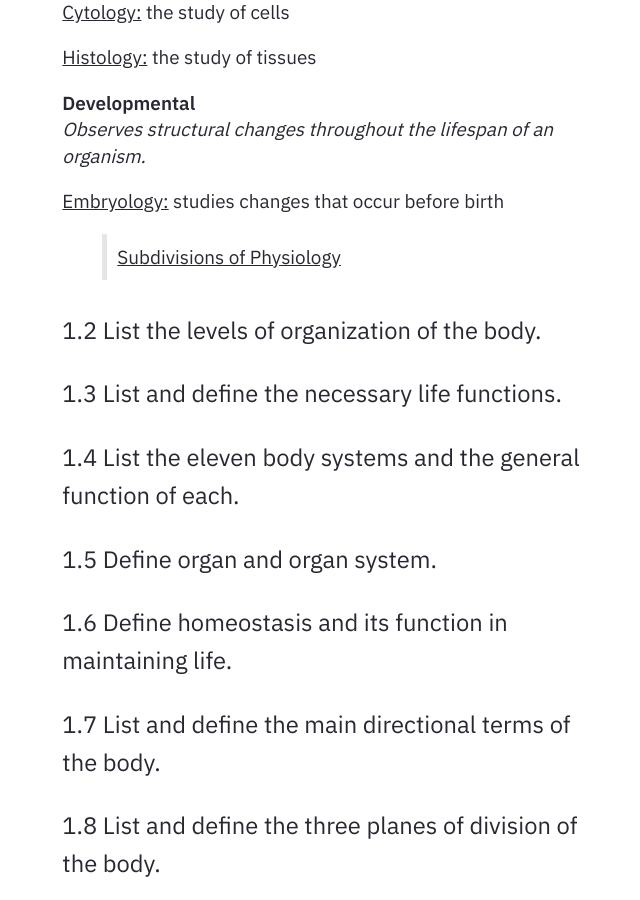
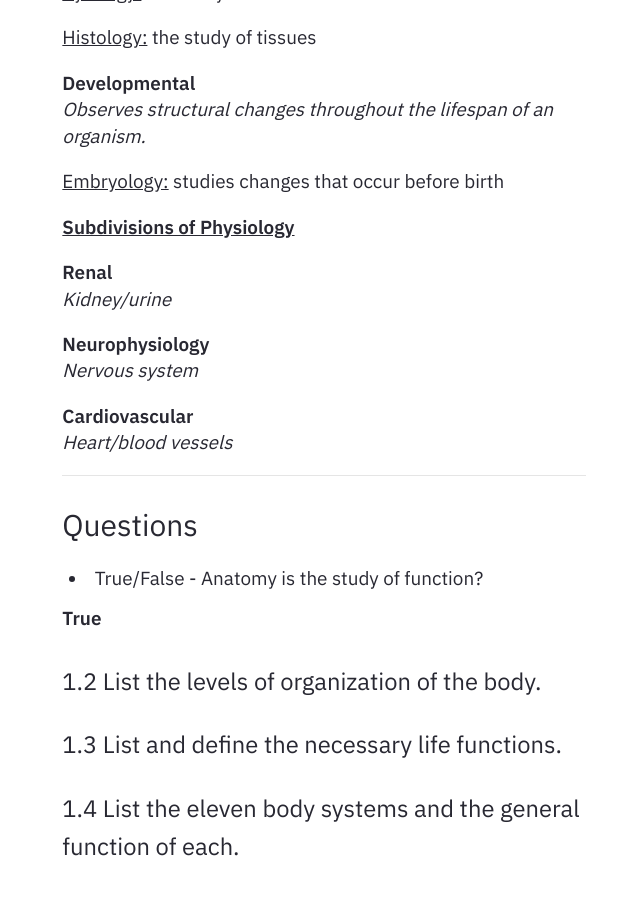
Before and after one commit to jeremycsaunders/jeremycsaunders.github.io, a Jekyll site: the page built from _notes/Public/PN1109 - Anatomy & Physiology.md, in a window 1280 px wide and 900 px high, scrolled down 1428 px. Shown: the whole window, without its empty margins (316-956 px from the left). Built offline with Jekyll 4.4.1, drawn with Linux system fonts in a browser that asks for light colours.

Commit message:
Update PN1109 - Anatomy & Physiology.md

```diff
--- a/_notes/Public/PN1109 - Anatomy & Physiology.md
+++ b/_notes/Public/PN1109 - Anatomy & Physiology.md
@@ -25,7 +25,7 @@ In other words, you will be learning about the **structure** and **function** of
 
 There are also several subdivisions of both anatomy and physiology:
 
-> <u>Subdivisions of Anatomy</u>
+ <u><b>Subdivisions of Anatomy</b></u>
 
 **Gross anatomy**<br>
 *Macroscopic; can be seen by the naked eye.*
@@ -48,7 +48,27 @@ There are also several subdivisions of both anatomy and physiology:
 
 <u>Embryology:</u> studies changes that occur before birth
 
-> <u>Subdivisions of Physiology</u>
+
+ <u><b>Subdivisions of Physiology</b></u>
+
+**Renal**<br>
+*Kidney/urine*
+
+**Neurophysiology**<br>
+*Nervous system*
+
+**Cardiovascular**<br>
+*Heart/blood vessels*
+
+---------
+
+### Questions
+
+- True/False - Anatomy is the study of function?
+
+**True**
+
+
 
 
 
```
